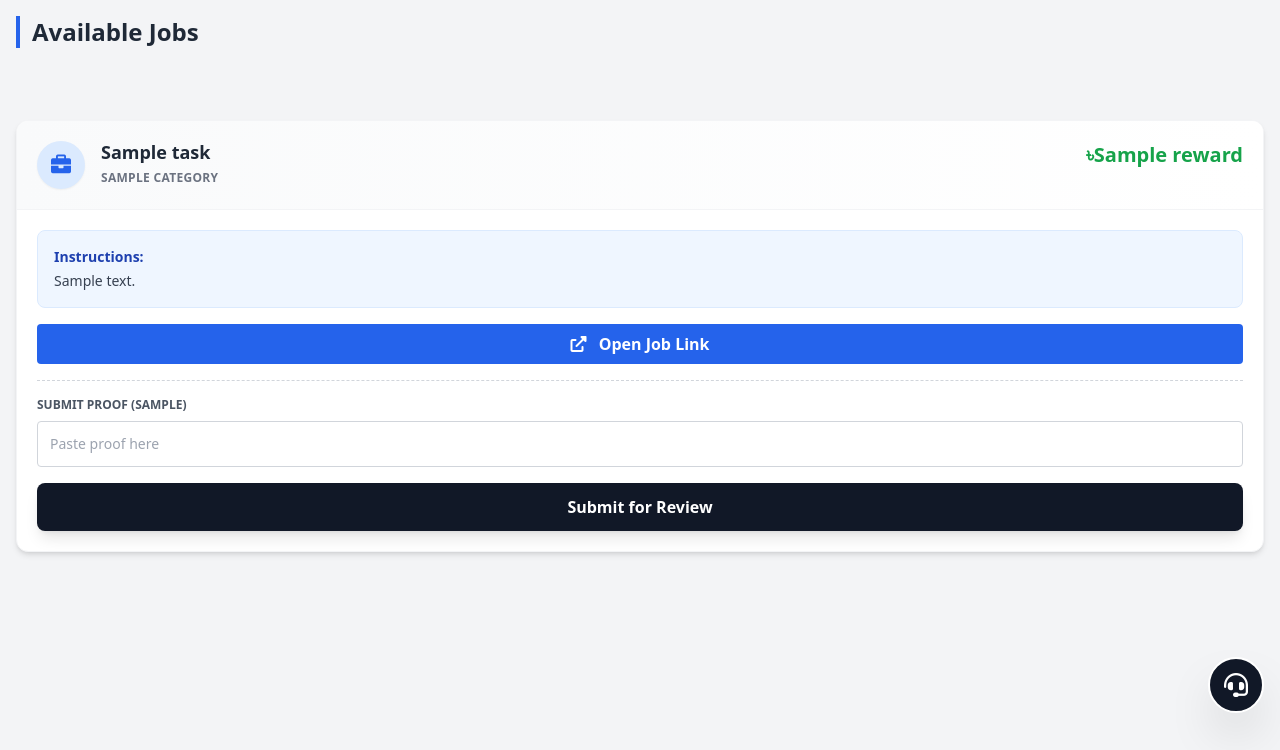
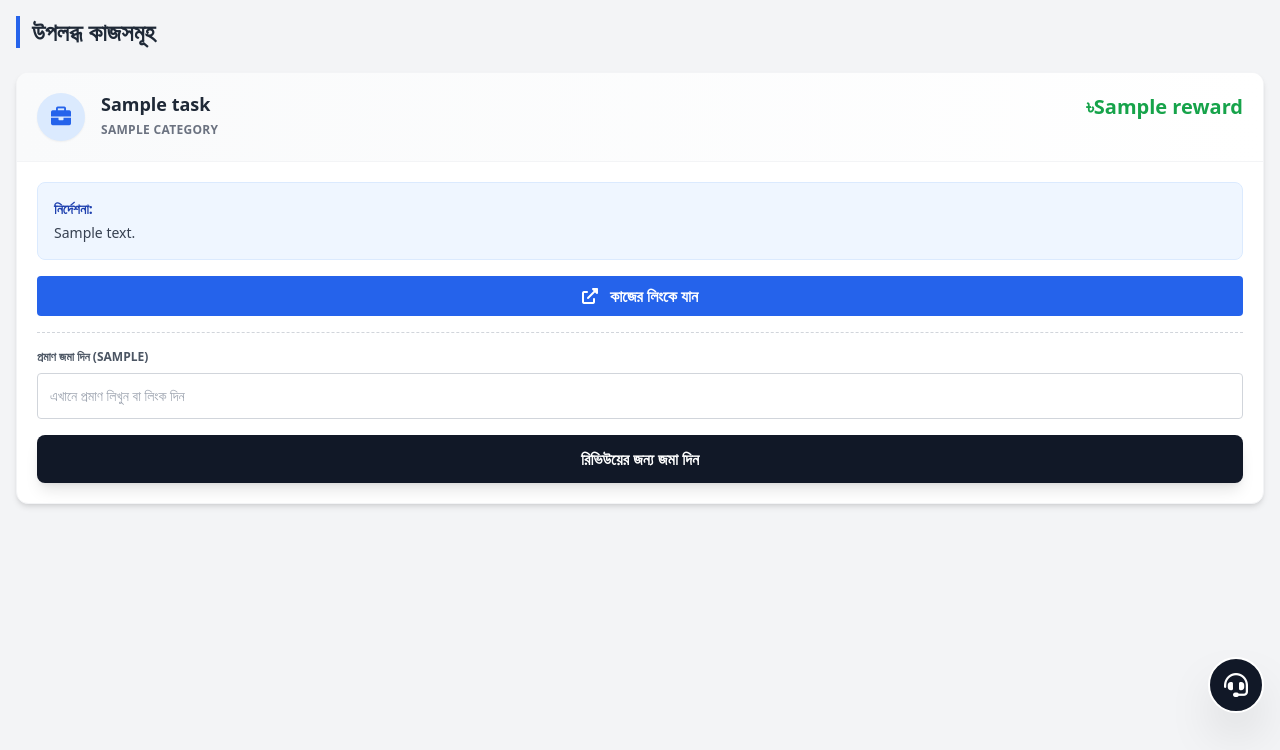
Before and after one commit to uto24/Riseii2, a Flask app: template templates/tasks.html in a window 1280 px wide. Shown: the top 750 px of the page. Run offline with Flask 3, Linux system fonts and the light colour scheme; the template is opened without the code that fills it: most values are stand-ins (such as "Sample title", 1, 10 or a date in 2020); some libraries are stand-ins or nearby versions.

Commit message:
Update tasks.html

```diff
--- a/templates/tasks.html
+++ b/templates/tasks.html
@@ -1,27 +1,30 @@
 {% extends "base.html" %}
 
 {% block content %}
-<h2 class="text-2xl font-bold mb-6 text-gray-800 border-l-4 border-blue-600 pl-3">Available Jobs</h2>
-<br>
-
 <style>
-.ad{
-    width: 100%;
-    overflow: hidden;
-}
-
+    /* আপনার দেওয়া CSS */
+    .ad-container {
+        width: 100%;
+        overflow: hidden;
+        display: flex;
+        justify-content: center;
+        margin-top: 20px;
+        margin-bottom: 20px;
+        background-color: #f8f9fa; /* হালকা ব্যাকগ্রাউন্ড যাতে অ্যাড বোঝা যায় */
+        padding: 10px 0;
+        border-radius: 8px;
+    }
 </style>
 
-<div class="ad">
-<script> atOptions = { 'key' : '4bbf33f7474813a836b5f0f70829032c', 'format' : 'iframe', 'height' : 60, 'width' : 468, 'params' : {} }; </script> <script src="https://www.highperformanceformat.com/4bbf33f7474813a836b5f0f70829032c/invoke.js"></script>
+<h2 class="text-2xl font-bold mb-6 text-gray-800 border-l-4 border-blue-600 pl-3">উপলব্ধ কাজসমূহ</h2>
 
-</div>
-<br>
 <div class="space-y-6 mb-24">
     {% for task in tasks %}
+
+    <!-- টাস্ক কার্ড -->
     <div class="bg-white rounded-xl shadow-md overflow-hidden relative border border-gray-100">
 
-        <!-- Header -->
+        <!-- হেডার -->
         <div class="p-5 flex justify-between items-start bg-gradient-to-r from-gray-50 to-white border-b border-gray-100">
             <div class="flex gap-4">
                 <div class="w-12 h-12 rounded-full flex items-center justify-center text-xl shadow-sm bg-blue-100 text-blue-600">
@@ -37,27 +40,27 @@
             </div>
         </div>
 
-        <!-- Body -->
+        <!-- বডি -->
         <div class="p-5">
             <div class="bg-blue-50 p-4 rounded-lg mb-4 text-sm text-gray-700 border border-blue-100">
-                <p class="font-bold text-blue-800 mb-1">Instructions:</p>
+                <p class="font-bold text-blue-800 mb-1">নির্দেশনা:</p>
                 <p class="whitespace-pre-line">{{ task.description }}</p>
             </div>
 
-            <!-- Link Button (Optional) -->
+            <!-- লিংক বাটন (যদি থাকে) -->
             {% if task.task_link %}
                 <a href="{{ task.task_link }}" target="_blank" class="block w-full text-center bg-blue-600 hover:bg-blue-700 text-white font-bold py-2 rounded mb-4 transition">
-                    <i class="fas fa-external-link-alt mr-2"></i> Open Job Link
+                    <i class="fas fa-external-link-alt mr-2"></i> কাজের লিংকে যান
                 </a>
             {% endif %}
 
-            <!-- Submission Form -->
+            <!-- সাবমিশন ফর্ম -->
             <form action="/tasks" method="POST" enctype="multipart/form-data" class="pt-4 border-t border-dashed border-gray-300">
                 <input type="hidden" name="task_id" value="{{ task.id }}">
                 <input type="hidden" name="task_type" value="{{ task.proof_requirement }}">
 
                 <label class="block text-xs font-bold text-gray-600 mb-2 uppercase">
-                    Submit Proof ({{ task.proof_requirement }})
+                    প্রমাণ জমা দিন ({{ task.proof_requirement }})
                 </label>
 
                 {% if task.proof_requirement == 'image' %}
@@ -66,103 +69,55 @@
                                class="block w-full text-sm text-slate-500 file:mr-4 file:py-2 file:px-4 file:rounded-full file:border-0 file:text-sm file:font-semibold file:bg-blue-50 file:text-blue-700 hover:file:bg-blue-100"
                                onchange="compressImage(this)">
                         <p class="text-xs text-green-600 mt-1 hidden compression-msg font-bold">
-                            <i class="fas fa-cog fa-spin"></i> Compressing image...
+                            <i class="fas fa-cog fa-spin"></i> ছবি প্রসেসিং হচ্ছে...
                         </p>
                     </div>
                 {% else %}
-                    <input type="text" name="proof_text" placeholder="Paste proof here"
+                    <input type="text" name="proof_text" placeholder="এখানে প্রমাণ লিখুন বা লিংক দিন"
                            required class="w-full border border-gray-300 p-3 rounded text-sm focus:ring-2 focus:ring-blue-500 outline-none">
                 {% endif %}
 
                 <button type="submit" class="w-full mt-4 bg-gray-900 text-white py-3 rounded-lg font-bold hover:bg-black transition submit-btn shadow-lg">
-                    Submit for Review
+                    রিভিউয়ের জন্য জমা দিন
                 </button>
             </form>
         </div>
     </div>
+
+    <!-- ========================================== -->
+    <!-- 📢 ADVERTISEMENT LOGIC (Every 3 Tasks) -->
+    <!-- ========================================== -->
+    {% if loop.index % 3 == 0 %}
+        <div class="ad-container">
+            <script type="text/javascript">
+                atOptions = {
+                    'key' : '4bbf33f7474813a836b5f0f70829032c',
+                    'format' : 'iframe',
+                    'height' : 60,
+                    'width' : 468,
+                    'params' : {}
+                };
+            </script>
+            <script type="text/javascript" src="https://www.highperformanceformat.com/4bbf33f7474813a836b5f0f70829032c/invoke.js"></script>
+        </div>
+    {% endif %}
+    <!-- ========================================== -->
+
     {% else %}
-    <!-- Empty State -->
+    <!-- খালি থাকলে -->
     <div class="text-center py-10 bg-white rounded-xl shadow mt-10">
         <div class="bg-green-100 w-20 h-20 mx-auto rounded-full flex items-center justify-center mb-4">
             <i class="fas fa-check text-green-600 text-3xl"></i>
         </div>
-        <h3 class="text-xl font-bold text-gray-800">All Caught Up!</h3>
-        <p class="text-gray-500 font-medium mt-2">You have completed all available tasks.</p>
-        <p class="text-sm text-gray-400">Please check back later for new jobs.</p>
+        <h3 class="text-xl font-bold text-gray-800">সব কাজ শেষ!</h3>
+        <p class="text-gray-500 font-medium mt-2">আপনি বর্তমানের সব কাজ সম্পন্ন করেছেন।</p>
+        <p class="text-sm text-gray-400">নতুন কাজের জন্য পরে আবার চেক করুন।</p>
     </div>
     {% endfor %}
 </div>
 
-<style>
-.ad{
-    width: 100%;
-    overflow: hidden;
-}
-
-</style>
-
-<div class="ad">
-<script> atOptions = { 'key' : '4bbf33f7474813a836b5f0f70829032c', 'format' : 'iframe', 'height' : 60, 'width' : 468, 'params' : {} }; </script> <script src="https://www.highperformanceformat.com/4bbf33f7474813a836b5f0f70829032c/invoke.js"></script>
-
-</div>
+<!-- ইমেজ কমপ্রেশন স্ক্রিপ্ট -->
 <script>
-    function compressImage(input) {
-        if (input.files && input.files[0]) {
-            const file = input.files[0];
-            const parent = input.parentElement;
-            const msg = parent.querySelector('.compression-msg');
-            const submitBtn = input.closest('form').querySelector('.submit-btn');
-
-            msg.classList.remove('hidden');
-            submitBtn.disabled = true;
-            submitBtn.classList.add('opacity-50', 'cursor-not-allowed');
-
-            const reader = new FileReader();
-            reader.readAsDataURL(file);
-
-            reader.onload = function(event) {
-                const img = new Image();
-                img.src = event.target.result;
-
-                img.onload = function() {
-                    const canvas = document.createElement('canvas');
-                    const ctx = canvas.getContext('2d');
-                    const MAX_WIDTH = 800; // Reduced size for faster upload
-                    let width = img.width;
-                    let height = img.height;
-
-                    if (width > MAX_WIDTH) {
-                        height *= MAX_WIDTH / width;
-                        width = MAX_WIDTH;
-                    }
-
-                    canvas.width = width;
-                    canvas.height = height;
-                    ctx.drawImage(img, 0, 0, width, height);
-
-                    canvas.toBlob(function(blob) {
-                        const compressedFile = new File([blob], "proof.jpg", {
-                            type: "image/jpeg",
-                            lastModified: Date.now()
-                        });
-                        const dataTransfer = new DataTransfer();
-                        dataTransfer.items.add(compressedFile);
-                        input.files = dataTransfer.files;
-
-                        msg.innerText = "Ready to upload!";
-                        msg.classList.remove('text-green-600');
-                        msg.classList.add('text-blue-600');
-                        submitBtn.disabled = false;
-                        submitBtn.classList.remove('opacity-50', 'cursor-not-allowed');
-                    }, 'image/jpeg', 0.6);
-                }
-            }
-        }
-    }
-</script>
-<!-- JS Script আগের মতোই থাকবে (compressImage) -->
-<script>
-    // ... compressImage function here ...
     function compressImage(input) {
         if (input.files && input.files[0]) {
             const file = input.files[0];
@@ -206,7 +161,7 @@
                         dataTransfer.items.add(compressedFile);
                         input.files = dataTransfer.files;
 
-                        msg.innerText = "Ready to upload!";
+                        msg.innerText = "আপলোডের জন্য প্রস্তুত!";
                         msg.classList.remove('text-green-600');
                         msg.classList.add('text-blue-600');
                         submitBtn.disabled = false;
```
